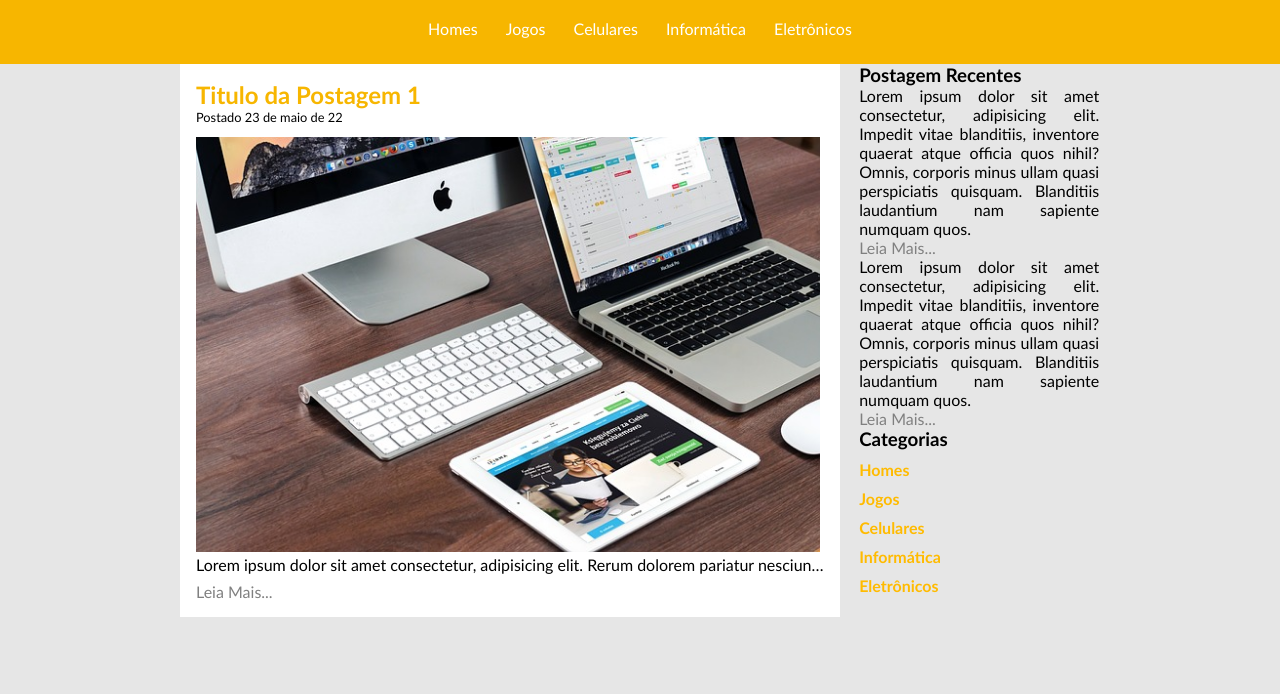
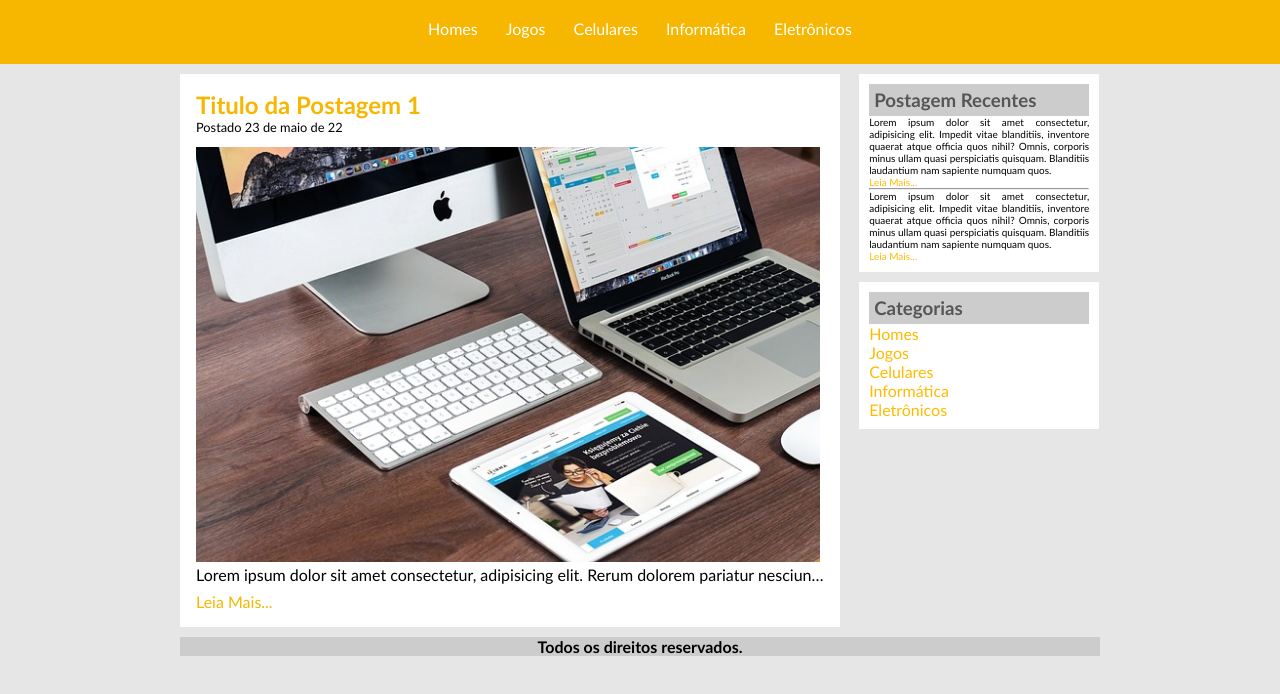
Before and after one commit to Kaua032/bisonhoblog, a plain HTML site: page index.html in a window 1280 px wide. Shown: the part 68-762 px from the top of the page. Drawn offline with Linux system fonts and the light colour scheme.

Commit message:
home do bisonho blog finalizada

```diff
--- a/css/style.css
+++ b/css/style.css
@@ -40,6 +40,7 @@ body{
     flex-wrap: wrap;
     max-width: 57.5rem;
     margin: auto;
+    margin-top: 10px;
 }
 
 #area-postagens{
@@ -76,14 +77,38 @@ body{
 }
 main a{
     text-decoration: none;
-    color: gray;
+    color: #f7b600;
 }
 .navegacao-lateral a{
     display: block;
     color: #ffbb00;
-    font-weight: bold;
-    margin-top: 10px;
 }
 .navegacao-lateral a:hover {
     color: #ffbb0070;
 }
+.conteudo-lateral{
+    background-color: white;
+    padding: 10px;
+}
+#conteudo-lateral2{
+    margin-top: 10px;
+}
+.conteudo-lateral-titulo{
+    background-color: #ccc;
+    color: #565656;
+    padding: 5px;
+}
+.texto-postagem-lateral{
+    font-size: 10px;
+}
+.texto-postagem-lateral > a{
+    color: #ffbb00;
+}
+footer{
+    width: 920px;
+    text-align: center;
+    font-weight: bold;
+    background-color: #ccc;
+    margin: auto;
+    margin-top: 10px;
+}
--- a/index.html
+++ b/index.html
@@ -46,6 +46,7 @@
                     <p>Lorem ipsum dolor sit amet consectetur, adipisicing elit. Impedit vitae blanditiis, inventore quaerat atque officia quos nihil? Omnis, corporis minus ullam quasi perspiciatis quisquam. Blanditiis laudantium nam sapiente numquam quos.</p>
                     <a href="#">Leia Mais...</a>
                 </div>
+                <hr>
                  <!-- FIM CAIXA POSTAGENS LATERAL - TEXTO E ANCORA 01-->
                 <!-- INÍCIO CAIXA POSTAGENS LATERAL - TEXTO E ANCORA 02-->
                 <div class="texto-postagem-lateral">
@@ -55,7 +56,7 @@
                  <!-- FIM CAIXA POSTAGENS LATERAL - TEXTO E ANCORA 02-->
             </article>
             <!-- FIM DA PEIMEIRA POSTAGEM LATERAL ARTICLE O1-->
-            <article class="conteudo-lateral">
+            <article class="conteudo-lateral" id="conteudo-lateral2">
                 <h3 class="conteudo-lateral-titulo">Categorias</h3>
                 <nav class="navegacao-lateral">
                     <a href="index.html">Homes</a>
@@ -67,5 +68,8 @@
             </article>
         </aside>
     </main>
+    <footer>
+        <p>Todos os direitos reservados.</p>
+    </footer>
 </body>
 </html>
```
Also changed, not shown: pages/eletronicos.html (added).
